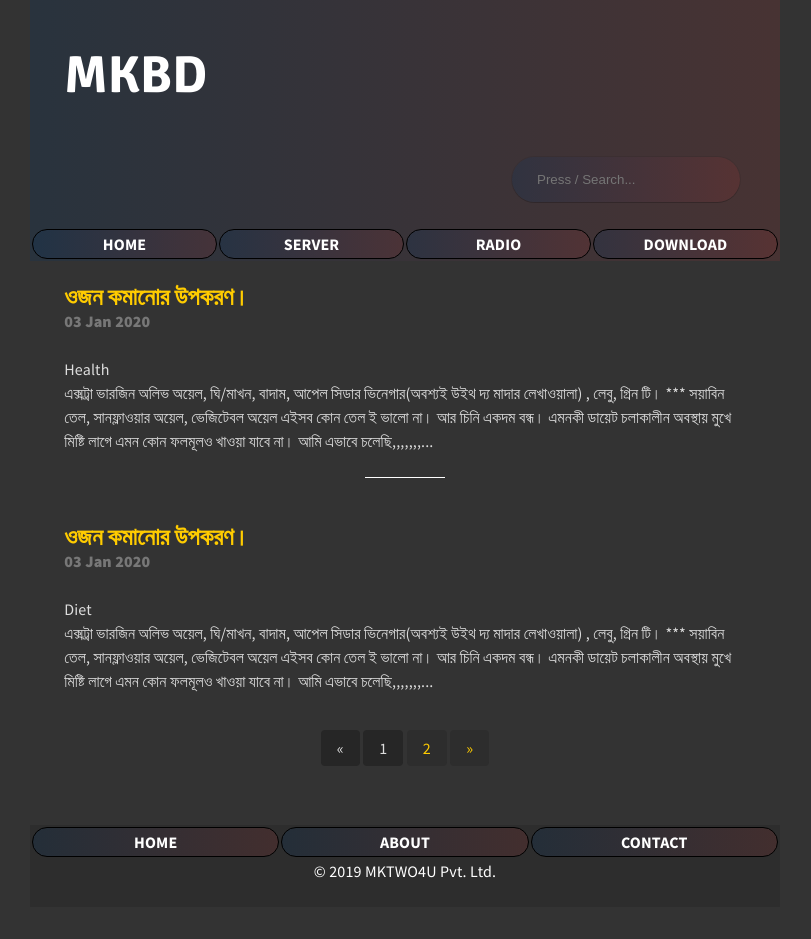
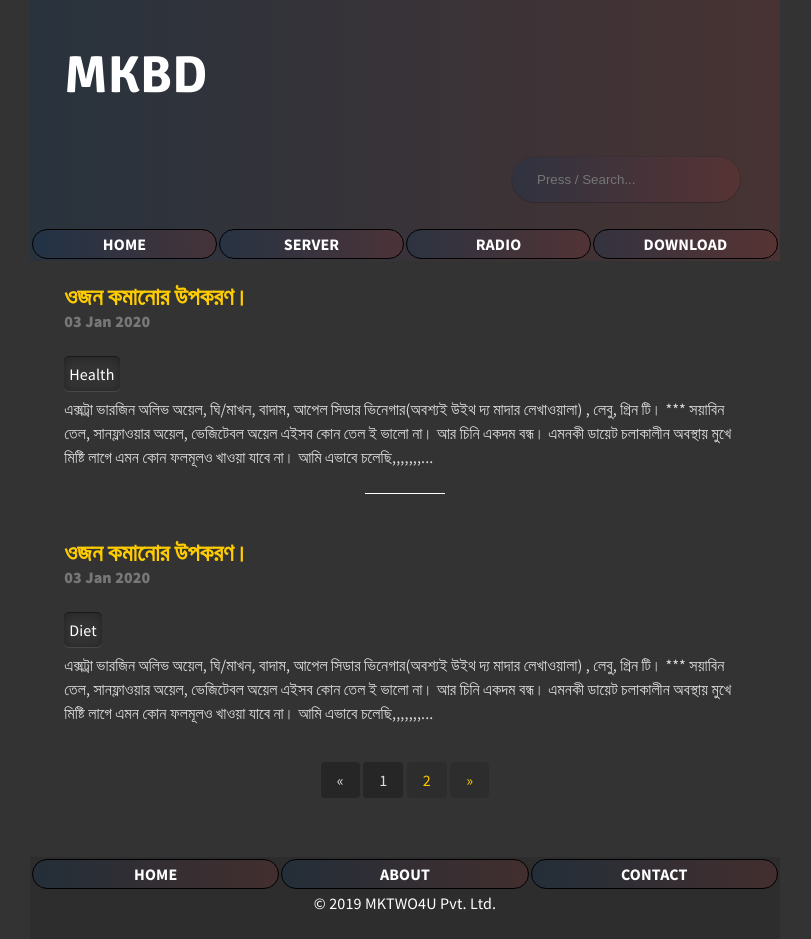
Before and after one commit to bdmilan/blog, a Jekyll site: the page built from index.html, in a window 1280 px wide. Shown: the whole page, without its empty margins (235-1046 px from the left). Built offline with Jekyll 4.4.1, drawn with Linux system fonts in a browser that asks for light colours; the list of posts is cut into pages by our own code; before the commit the page ends 907 px from its top, so only the background shows below that.

Commit message:
Update index.html

```diff
--- a/index.html
+++ b/index.html
@@ -10,7 +10,7 @@ layout: default
 	  <li class="post">
 	  	<h2><a href="{% if site.baseurl == "/" %}{{ post.url }}{% else %}{{ post.url | prepend: site.baseurl }}{% endif %}">{{ post.title }}</a></h2>
 	  	<time datetime="{{ post.date | date_to_xmlschema }}" class="by-line">{{ post.date | date_to_string }}</time>
-      <div class="bodydis">{{ category[0] }}</div>
+      <div class="bodycat">{{ category[0] }}</div>
 	  	<p>{{ post.content | strip_html | truncatewords:50 }}</p>
 	  </li>
 
```
